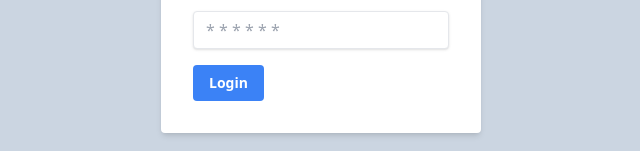
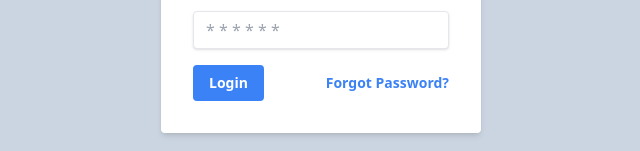
Before and after one commit to ErickDiazH/react-firebase-login, a React (Vite) app: page /login in a window 1280 px wide. Shown: the part 347-498 px from the top of the page, without its empty margins (319-959 px from the left). Built offline with nearby package versions, Linux system fonts and the light colour scheme; no server answers.

Commit message:
add reset password

```diff
--- a/src/components/Login.jsx
+++ b/src/components/Login.jsx
@@ -9,7 +9,7 @@
     password: "",
   });
 
-  const { login, loginWithGoogle } = useAuth();
+  const { login, loginWithGoogle, resetPassword } = useAuth();
   const navigate = useNavigate();
 
   const [error, setError] = useState();
@@ -37,6 +37,16 @@
       setError(error.message);
     }
   };
+
+  const handleResetPassword = async () => {
+    if(!user.email) return setError("Please enter your email");
+    try {
+      await resetPassword(user.email)
+      setError('We sent you and email with a link to reset your password')
+    } catch (error) {
+      setError(error.message)
+    }
+  }
 
   return (
     <div className="w-full max-w-xs m-auto">
@@ -76,9 +86,18 @@
             className="shadow appearance-none border rounded w-full py-2 px-3 text-gray-700 leading-tight focus:outline-none focus:shadow-outline"
           />
         </div>
-        <button className="bg-blue-500 hover:bg-blue-700 text-white font-bold py-2 px-4 rounded focus:outline-none focus:shadow-outline text-sm">
-          Login
-        </button>
+        <div className="flex items-center justify-between">
+          <button className="bg-blue-500 hover:bg-blue-700 text-white font-bold py-2 px-4 rounded focus:outline-none focus:shadow-outline text-sm">
+            Login
+          </button>
+          <a
+            href="#"
+            className="inline-block align-baseline font-bold text-sm text-blue-500 hover:text-blue-800"
+            onClick={handleResetPassword}
+          >
+            Forgot Password?
+          </a>
+        </div>
       </form>
       <p className="my-4 text-sm flex justify-between px-2">
         Don't have an account? <Link to="/register">Register</Link>
--- a/src/context/authContext.jsx
+++ b/src/context/authContext.jsx
@@ -6,6 +6,7 @@
   signOut,
   GoogleAuthProvider,
   signInWithPopup,
+  sendPasswordResetEmail
 } from "firebase/auth";
 import { auth } from "../firebase/config";
 
@@ -30,6 +31,9 @@
     const provider = new GoogleAuthProvider();
     return signInWithPopup(auth, provider);
   };
+  const resetPassword = (email) => {
+    return sendPasswordResetEmail(auth, email)
+  }
 
   useEffect(() => {
     onAuthStateChanged(auth, (currentUser) => {
@@ -39,7 +43,7 @@
   }, []);
   return (
     <authContext.Provider
-      value={{ signup, login, logout, user, isLoading, loginWithGoogle }}
+      value={{ signup, login, logout, user, isLoading, loginWithGoogle, resetPassword }}
     >
       {children}
     </authContext.Provider>
```
